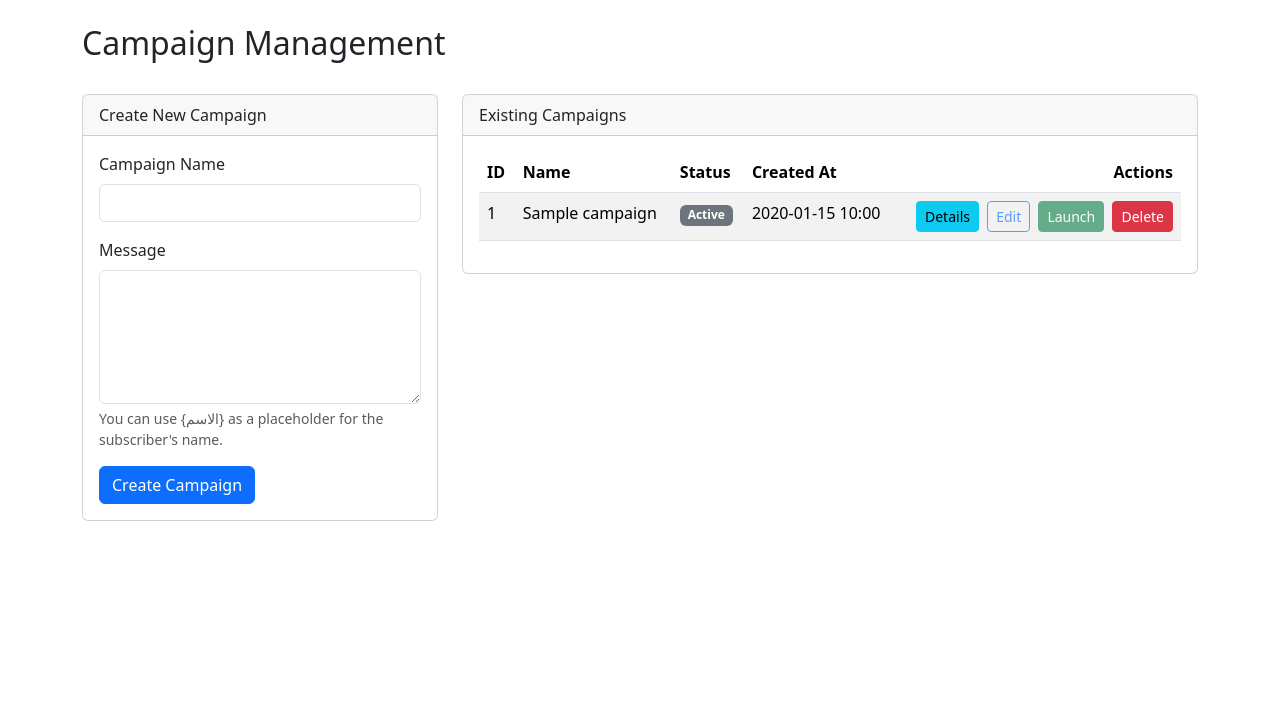
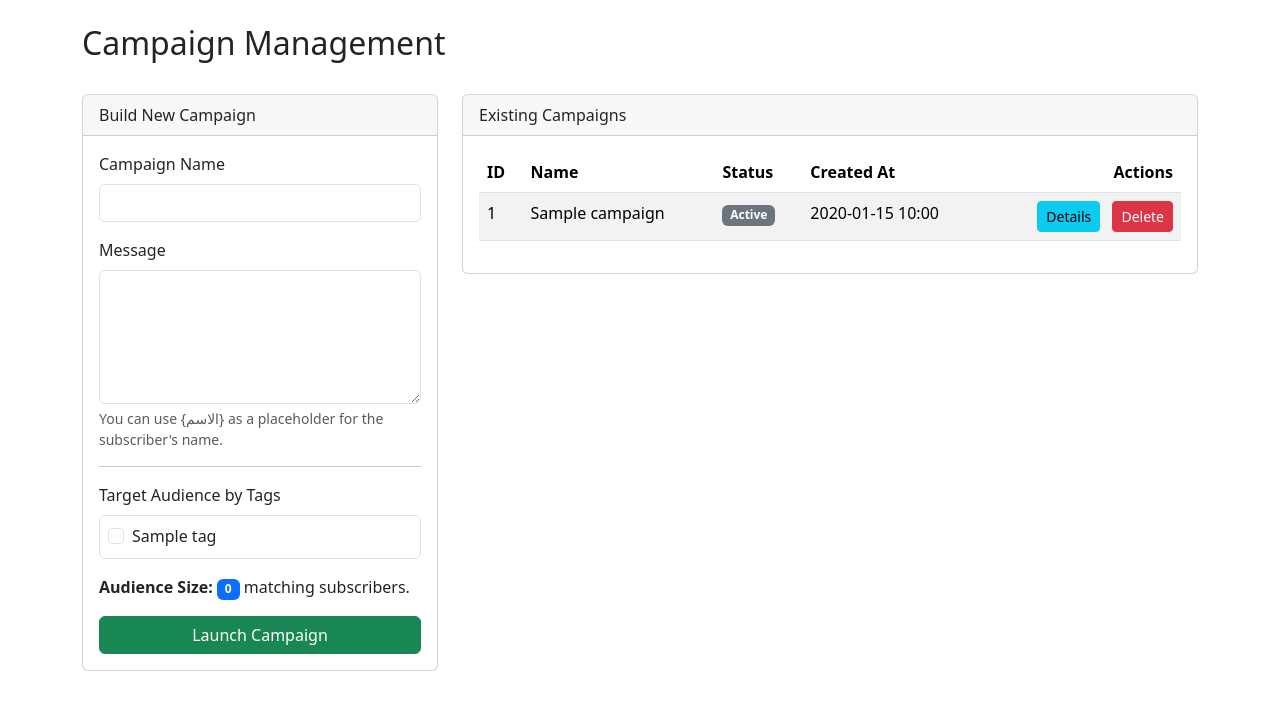
Before and after one commit to Raztaj/qamar, a Flask app: page /campaigns in a window 1280 px wide. Shown: the part 56-766 px from the top of the page. Run offline with Flask 3, Linux system fonts and the light colour scheme; a user stored in the database is signed in; tables that the repository leaves empty hold one stand-in row (values such as "Sample post").

Commit message:
feat: Implement tag-based campaign targeting
This commit introduces a comprehensive tagging system and integrates it into the campaign builder.

Key features include:
- A new `Tag` model with a many-to-many relationship to `Subscriber`.
- Subscribers can now be assigned tags through the "Edit Subscriber" page or via a `tags` column during file import.
- The campaign builder has been redesigned to allow targeting campaigns based on one or more tags.
- A live audience count updates in real-time as tags are selected in the campaign builder.
- The old "Draft" campaign system has been removed in favor of this more direct and powerful workflow.

```diff
--- a/app/routes.py
+++ b/app/routes.py
@@ -1,11 +1,11 @@
 import os
 import pandas as pd
-from flask import render_template, request, redirect, url_for, flash
+from flask import render_template, request, redirect, url_for, flash, jsonify
 from flask_login import current_user, login_user, logout_user, login_required
 import time
 import random
 from app import app, db
-from app.models import Subscriber, Campaign, CampaignLog, StopWord, User
+from app.models import Subscriber, Campaign, CampaignLog, StopWord, User, Tag
 from app.forms import LoginForm
 from sender import WhatsAppSender
 
@@ -34,6 +34,17 @@ def subscribers():
     all_subscribers = Subscriber.query.all()
     return render_template('subscribers.html', subscribers=all_subscribers)
 
+def _process_and_set_tags(subscriber, tags_string):
+    """Helper function to process a comma-separated string of tags and associate them with a subscriber."""
+    subscriber.tags.clear()
+    tag_names = [tag.strip() for tag in tags_string.split(',') if tag.strip()]
+    for tag_name in tag_names:
+        tag = Tag.query.filter_by(name=tag_name).first()
+        if not tag:
+            tag = Tag(name=tag_name)
+            db.session.add(tag)
+        subscriber.tags.append(tag)
+
 @app.route('/subscriber/edit/<int:subscriber_id>', methods=['GET', 'POST'])
 @login_required
 def edit_subscriber(subscriber_id):
@@ -43,6 +54,10 @@ def edit_subscriber(subscriber_id):
         subscriber.whatsapp_number = request.form['whatsapp_number']
         subscriber.state = request.form['state']
         subscriber.status = request.form['status']
+
+        tags_string = request.form.get('tags', '')
+        _process_and_set_tags(subscriber, tags_string)
+
         db.session.commit()
         flash('Subscriber updated successfully!', 'success')
         return redirect(url_for('subscribers'))
@@ -57,40 +72,208 @@ def delete_subscriber(subscriber_id):
     flash('Subscriber deleted successfully!', 'success')
     return redirect(url_for('subscribers'))
 
-@app.route('/campaigns', methods=['GET', 'POST'])
+@app.route('/subscriber/delete_all', methods=['POST'])
+@login_required
+def delete_all_subscribers():
+    try:
+        num_rows_deleted = db.session.query(Subscriber).delete()
+        db.session.commit()
+        flash(f'{num_rows_deleted} subscribers have been deleted successfully!', 'success')
+    except Exception as e:
+        db.session.rollback()
+        flash(f'An error occurred: {e}', 'error')
+    return redirect(url_for('subscribers'))
+
+@app.route('/campaigns')
 @login_required
 def campaigns():
-    if request.method == 'POST':
-        name = request.form['name']
-        message = request.form['message']
-        if name and message:
-            new_campaign = Campaign(name=name, message=message)
-            db.session.add(new_campaign)
-            db.session.commit()
-            flash('Campaign created successfully!', 'success')
-            return redirect(url_for('campaigns'))
-        else:
-            flash('Name and message are required.', 'error')
+    all_campaigns = Campaign.query.order_by(Campaign.created_at.desc()).all()
+    all_tags = Tag.query.order_by(Tag.name).all()
+    return render_template('campaigns.html', campaigns=all_campaigns, tags=all_tags)
 
-    all_campaigns = Campaign.query.order_by(Campaign.created_at.desc()).all()
-    return render_template('campaigns.html', campaigns=all_campaigns)
+@app.route('/campaign/audience_count', methods=['POST'])
+@login_required
+def audience_count():
+    tag_ids = request.json.get('tag_ids', [])
+    if not tag_ids:
+        return jsonify({'count': 0})
 
-@app.route('/campaign/edit/<int:campaign_id>', methods=['GET', 'POST'])
+    # Query for subscribers that have ALL of the selected tags.
+    subscribers_query = Subscriber.query
+    for tag_id in tag_ids:
+        subscribers_query = subscribers_query.filter(Subscriber.tags.any(id=tag_id))
+
+    # We only want active subscribers for the count
+    count = subscribers_query.filter_by(status='Active').count()
+
+    return jsonify({'count': count})
+
+@app.route('/campaign/new_custom', methods=['POST'])
 @login_required
-def edit_campaign(campaign_id):
-    campaign = Campaign.query.get_or_404(campaign_id)
-    if campaign.status != 'Draft':
-        flash('Only draft campaigns can be edited.', 'error')
+def new_custom_campaign():
+    subscriber_ids = request.form.getlist('subscriber_ids')
+    if not subscriber_ids:
+        flash('Please select at least one subscriber.', 'error')
+        return redirect(url_for('subscribers'))
+
+    subscribers = Subscriber.query.filter(Subscriber.id.in_(subscriber_ids)).all()
+    return render_template('custom_campaign.html', subscribers=subscribers)
+
+@app.route('/campaign/launch_by_tags', methods=['POST'])
+@login_required
+def launch_by_tags():
+    name = request.form.get('name')
+    message = request.form.get('message')
+    tag_ids = request.form.getlist('tag_ids')
+
+    if not all([name, message, tag_ids]):
+        flash('Campaign name, message, and at least one tag are required.', 'error')
         return redirect(url_for('campaigns'))
 
-    if request.method == 'POST':
-        campaign.name = request.form['name']
-        campaign.message = request.form['message']
-        db.session.commit()
-        flash('Campaign updated successfully!', 'success')
+    # Find active subscribers that have ALL of the selected tags.
+    subscribers_to_send_query = Subscriber.query.filter_by(status='Active')
+    for tag_id in tag_ids:
+        subscribers_to_send_query = subscribers_to_send_query.filter(Subscriber.tags.any(id=tag_id))
+
+    subscribers_to_send = subscribers_to_send_query.all()
+
+    if not subscribers_to_send:
+        flash('No active subscribers match the selected tags.', 'error')
         return redirect(url_for('campaigns'))
 
-    return render_template('edit_campaign.html', campaign=campaign)
+    # Create and save the new campaign
+    new_campaign = Campaign(name=name, message=message, status='Sending')
+    db.session.add(new_campaign)
+    db.session.commit()
+    flash(f'Campaign "{new_campaign.name}" is now sending to {len(subscribers_to_send)} subscribers... Please do not close this window.', 'success')
+
+    # --- Re-usable Sending Logic ---
+    stop_words_db = StopWord.query.all()
+    stop_words_list = {sw.word.lower() for sw in stop_words_db}
+
+    total_sent = 0
+    total_failed = 0
+    total_skipped = 0
+
+    try:
+        with WhatsAppSender(headless=False) as sender:
+            for sub in subscribers_to_send:
+                log_status = ""
+                # --- Stop Word Check ---
+                last_message = sender.read_last_message(sub.whatsapp_number)
+                if last_message and last_message.lower() in stop_words_list:
+                    print(f"Skipping {sub.name} because a stop word was found.")
+                    log_status = "Skipped (Stop Word)"
+                    total_skipped += 1
+                else:
+                    # --- Send Message ---
+                    personalized_message = new_campaign.message.replace('{الاسم}', sub.name)
+                    status = sender.send_message(sub.whatsapp_number, personalized_message)
+
+                    if "Success" in status:
+                        log_status = 'Success'
+                        total_sent += 1
+                    else:
+                        log_status = f'Fail: {status}'
+                        total_failed += 1
+
+                # --- Create Log ---
+                log = CampaignLog(campaign_id=new_campaign.id, subscriber_id=sub.id, status=log_status)
+                db.session.add(log)
+                db.session.commit()
+
+                # Add a random delay
+                time.sleep(random.randint(5, 15))
+
+    except Exception as e:
+        new_campaign.status = 'Failed'
+        db.session.commit()
+        flash(f"A critical error occurred during sending: {e}", "error")
+        return redirect(url_for('campaigns'))
+
+    new_campaign.status = 'Sent'
+    db.session.commit()
+    flash(f'Campaign "{new_campaign.name}" finished. Sent: {total_sent}, Failed: {total_failed}, Skipped: {total_skipped}.', 'success')
+    return redirect(url_for('campaigns'))
+
+
+@app.route('/campaign/launch_custom', methods=['POST'])
+@login_required
+def launch_custom_campaign():
+    name = request.form['name']
+    message = request.form['message']
+    subscriber_ids_str = request.form['subscriber_ids']
+
+    if not all([name, message, subscriber_ids_str]):
+        flash('Campaign name, message, and subscribers are required.', 'error')
+        # This redirect is not ideal, but it's a fallback.
+        return redirect(url_for('subscribers'))
+
+    subscriber_ids = [int(id) for id in subscriber_ids_str.split(',')]
+    subscribers_to_send = Subscriber.query.filter(Subscriber.id.in_(subscriber_ids)).all()
+
+    if not subscribers_to_send:
+        flash('No valid subscribers to send to.', 'error')
+        return redirect(url_for('subscribers'))
+
+    # Create and save the new campaign
+    new_campaign = Campaign(name=name, message=message, status='Sending')
+    db.session.add(new_campaign)
+    db.session.commit()
+    flash(f'Campaign "{new_campaign.name}" is now sending... Please do not close this window.', 'success')
+
+    # Fetch stop words once
+    stop_words_db = StopWord.query.all()
+    stop_words_list = {sw.word.lower() for sw in stop_words_db}
+
+    total_sent = 0
+    total_failed = 0
+    total_skipped = 0
+
+    try:
+        with WhatsAppSender(headless=False) as sender:
+            for sub in subscribers_to_send:
+                log_status = ""
+                # --- Stop Word Check ---
+                if sub.status != 'Active':
+                    log_status = "Skipped (Inactive)"
+                    total_skipped += 1
+                else:
+                    last_message = sender.read_last_message(sub.whatsapp_number)
+                    if last_message and last_message.lower() in stop_words_list:
+                        print(f"Skipping {sub.name} because a stop word was found.")
+                        log_status = "Skipped (Stop Word)"
+                        total_skipped += 1
+                    else:
+                        # --- Send Message ---
+                        personalized_message = new_campaign.message.replace('{الاسم}', sub.name)
+                        status = sender.send_message(sub.whatsapp_number, personalized_message)
+
+                        if "Success" in status:
+                            log_status = 'Success'
+                            total_sent += 1
+                        else:
+                            log_status = f'Fail: {status}'
+                            total_failed += 1
+
+                # --- Create Log ---
+                log = CampaignLog(campaign_id=new_campaign.id, subscriber_id=sub.id, status=log_status)
+                db.session.add(log)
+                db.session.commit()
+
+                # Add a random delay
+                time.sleep(random.randint(5, 15))
+
+    except Exception as e:
+        new_campaign.status = 'Failed'
+        db.session.commit()
+        flash(f"A critical error occurred during sending: {e}", "error")
+        return redirect(url_for('campaigns'))
+
+    new_campaign.status = 'Sent'
+    db.session.commit()
+    flash(f'Campaign "{new_campaign.name}" finished. Sent: {total_sent}, Failed: {total_failed}, Skipped: {total_skipped}.', 'success')
+    return redirect(url_for('campaigns'))
 
 @app.route('/campaign/delete/<int:campaign_id>', methods=['POST'])
 @login_required
@@ -146,6 +329,14 @@ def import_subscribers():
                             state=row.get('state') # Use .get() for optional columns
                         )
                         db.session.add(subscriber)
+
+                        # --- Tag Handling for Import ---
+                        if 'tags' in df.columns:
+                            tags_string = str(row['tags']) if pd.notna(row['tags']) else ''
+                            # We need to add the subscriber to the session to get an ID before processing tags
+                            db.session.flush()
+                            _process_and_set_tags(subscriber, tags_string)
+
                         new_subscribers += 1
 
                 db.session.commit()
@@ -158,72 +349,6 @@ def import_subscribers():
                 return redirect(request.url)
 
     return render_template('import.html')
-
-@app.route('/campaign/<int:campaign_id>/launch', methods=['POST'])
-@login_required
-def launch_campaign(campaign_id):
-    campaign = Campaign.query.get_or_404(campaign_id)
-    if campaign.status != 'Draft':
-        flash('This campaign has already been sent or is currently sending.', 'error')
-        return redirect(url_for('campaigns'))
-
-    subscribers_to_send = Subscriber.query.filter_by(status='Active').all()
-    if not subscribers_to_send:
-        flash('No active subscribers to send to.', 'error')
-        return redirect(url_for('campaigns'))
-
-    # Fetch stop words once
-    stop_words_db = StopWord.query.all()
-    stop_words_list = {sw.word.lower() for sw in stop_words_db}
-
-    campaign.status = 'Sending'
-    db.session.commit()
-    flash(f'Campaign "{campaign.name}" is now sending... Please do not close this window.', 'success')
-
-    total_sent = 0
-    total_failed = 0
-    total_skipped = 0
-
-    try:
-        with WhatsAppSender(headless=False) as sender:
-            for sub in subscribers_to_send:
-                log_status = ""
-                # --- Stop Word Check ---
-                last_message = sender.read_last_message(sub.whatsapp_number)
-                if last_message and last_message.lower() in stop_words_list:
-                    print(f"Skipping {sub.name} because a stop word was found.")
-                    log_status = "Skipped (Stop Word)"
-                    total_skipped += 1
-                else:
-                    # --- Send Message ---
-                    personalized_message = campaign.message.replace('{الاسم}', sub.name)
-                    status = sender.send_message(sub.whatsapp_number, personalized_message)
-
-                    if "Success" in status:
-                        log_status = 'Success'
-                        total_sent += 1
-                    else:
-                        log_status = f'Fail: {status}'
-                        total_failed += 1
-
-                # --- Create Log ---
-                log = CampaignLog(campaign_id=campaign.id, subscriber_id=sub.id, status=log_status)
-                db.session.add(log)
-                db.session.commit()
-
-                # Add a random delay
-                time.sleep(random.randint(5, 15))
-
-    except Exception as e:
-        campaign.status = 'Failed'
-        db.session.commit()
-        flash(f"A critical error occurred during sending: {e}", "error")
-        return redirect(url_for('campaigns'))
-
-    campaign.status = 'Sent'
-    db.session.commit()
-    flash(f'Campaign "{campaign.name}" finished. Sent: {total_sent}, Failed: {total_failed}, Skipped: {total_skipped}.', 'success')
-    return redirect(url_for('campaigns'))
 
 @app.route('/stopwords', methods=['GET', 'POST'])
 @login_required
--- a/app/templates/base.html
+++ b/app/templates/base.html
@@ -65,5 +65,6 @@
     </main>
 
     <script src="https://cdn.jsdelivr.net/npm/bootstrap@5.3.3/dist/js/bootstrap.bundle.min.js" integrity="sha384-YvpcrYf0tY3lHB60NNkmXc5s9fDVZLESaAA55NDzOxhy9GkcIdslK1eN7N6jIeHz" crossorigin="anonymous"></script>
+    {% block scripts %}{% endblock %}
   </body>
 </html>
--- a/app/templates/campaigns.html
+++ b/app/templates/campaigns.html
@@ -11,10 +11,10 @@
         <div class="col-md-4">
             <div class="card">
                 <div class="card-header">
-                    Create New Campaign
+                    Build New Campaign
                 </div>
                 <div class="card-body">
-                    <form method="POST">
+                    <form action="{{ url_for('launch_by_tags') }}" method="POST" onsubmit="return confirm('Are you sure you want to launch this campaign?');">
                         <div class="mb-3">
                             <label for="name" class="form-label">Campaign Name</label>
                             <input type="text" class="form-control" id="name" name="name" required>
@@ -24,7 +24,30 @@
                             <textarea class="form-control" id="message" name="message" rows="5" required></textarea>
                             <div class="form-text">You can use {الاسم} as a placeholder for the subscriber's name.</div>
                         </div>
-                        <button type="submit" class="btn btn-primary">Create Campaign</button>
+
+                        <hr>
+
+                        <div class="mb-3">
+                            <label class="form-label">Target Audience by Tags</label>
+                            <div class="border rounded p-2" style="max-height: 150px; overflow-y: auto;">
+                                {% for tag in tags %}
+                                    <div class="form-check">
+                                        <input class="form-check-input tag-checkbox" type="checkbox" name="tag_ids" value="{{ tag.id }}" id="tag-{{ tag.id }}">
+                                        <label class="form-check-label" for="tag-{{ tag.id }}">
+                                            {{ tag.name }}
+                                        </label>
+                                    </div>
+                                {% else %}
+                                    <p class="text-muted">No tags found. <a href="{{ url_for('subscribers') }}">Add tags to subscribers</a> to begin.</p>
+                                {% endfor %}
+                            </div>
+                        </div>
+
+                        <div class="mb-3">
+                            <strong>Audience Size:</strong> <span id="audience-count" class="badge bg-primary">0</span> matching subscribers.
+                        </div>
+
+                        <button type="submit" class="btn btn-success w-100">Launch Campaign</button>
                     </form>
                 </div>
             </div>
@@ -63,16 +86,7 @@
                                 </td>
                                 <td>{{ campaign.created_at.strftime('%Y-%m-%d %H:%M') }}</td>
                                 <td class="text-end">
-                                    {% if campaign.status == 'Draft' %}
-                                    <a href="{{ url_for('edit_campaign', campaign_id=campaign.id) }}" class="btn btn-sm btn-outline-primary me-1">Edit</a>
-                                    <form action="{{ url_for('launch_campaign', campaign_id=campaign.id) }}" method="POST" onsubmit="return confirm('Are you sure you want to launch this campaign? This action cannot be undone.');" class="d-inline">
-                                        <button type="submit" class="btn btn-sm btn-success">Launch</button>
-                                    </form>
-                                    {% else %}
                                     <a href="{{ url_for('campaign_details', campaign_id=campaign.id) }}" class="btn btn-sm btn-info me-1">Details</a>
-                                    <a href="#" class="btn btn-sm btn-outline-primary me-1 disabled" role="button" aria-disabled="true">Edit</a>
-                                    <button class="btn btn-sm btn-success" disabled>Launch</button>
-                                    {% endif %}
                                     <form action="{{ url_for('delete_campaign', campaign_id=campaign.id) }}" method="POST" onsubmit="return confirm('Are you sure you want to delete this campaign? This will also delete all its logs.');" class="d-inline ms-1">
                                         <button type="submit" class="btn btn-sm btn-danger">Delete</button>
                                     </form>
@@ -90,3 +104,48 @@
         </div>
     </div>
 {% endblock %}
+
+{% block scripts %}
+<script>
+document.addEventListener('DOMContentLoaded', function () {
+    const checkboxes = document.querySelectorAll('.tag-checkbox');
+    const audienceCountSpan = document.getElementById('audience-count');
+
+    async function updateAudienceCount() {
+        const selectedTagIds = Array.from(checkboxes)
+            .filter(i => i.checked)
+            .map(i => i.value);
+
+        if (selectedTagIds.length === 0) {
+            audienceCountSpan.textContent = '0';
+            return;
+        }
+
+        try {
+            const response = await fetch('{{ url_for('audience_count') }}', {
+                method: 'POST',
+                headers: {
+                    'Content-Type': 'application/json',
+                },
+                body: JSON.stringify({ tag_ids: selectedTagIds }),
+            });
+
+            if (!response.ok) {
+                throw new Error('Network response was not ok');
+            }
+
+            const data = await response.json();
+            audienceCountSpan.textContent = data.count;
+
+        } catch (error) {
+            console.error('Error fetching audience count:', error);
+            audienceCountSpan.textContent = 'Error';
+        }
+    }
+
+    checkboxes.forEach(checkbox => {
+        checkbox.addEventListener('change', updateAudienceCount);
+    });
+});
+</script>
+{% endblock %}
--- a/app/templates/edit_subscriber.html
+++ b/app/templates/edit_subscriber.html
@@ -20,6 +20,11 @@
                     <label for="state" class="form-label">State</label>
                     <input type="text" class="form-control" id="state" name="state" value="{{ subscriber.state or '' }}">
                 </div>
+                <div class="mb-3">
+                    <label for="tags" class="form-label">Tags</label>
+                    <input type="text" class="form-control" id="tags" name="tags" value="{{ subscriber.tags|map(attribute='name')|join(', ') }}">
+                    <div class="form-text">Enter tags separated by commas.</div>
+                </div>
                  <div class="mb-3">
                     <label for="status" class="form-label">Status</label>
                     <select class="form-select" id="status" name="status">
```
Also changed, not shown: app/models.py (+15 -0 lines), app/templates/custom_campaign.html (added, +48 -0 lines), app/templates/subscribers.html (+28 -1 lines).
